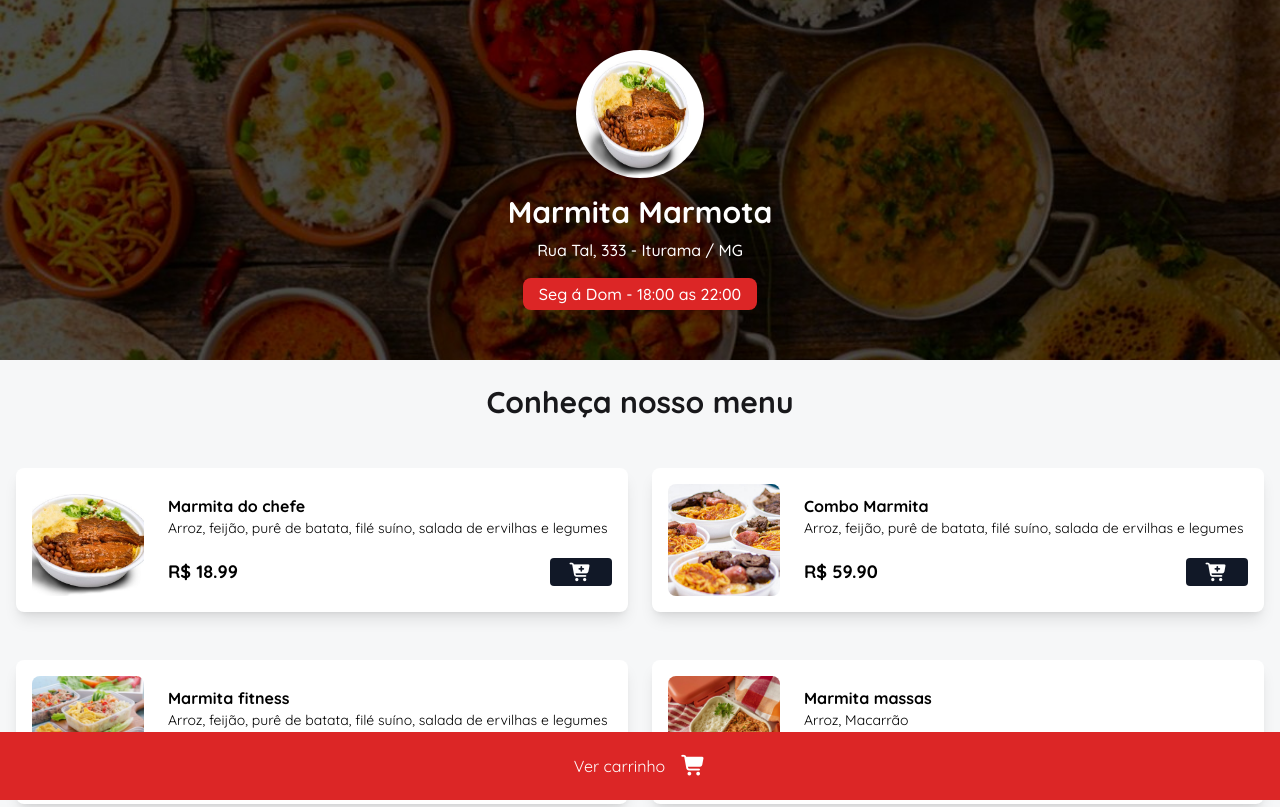
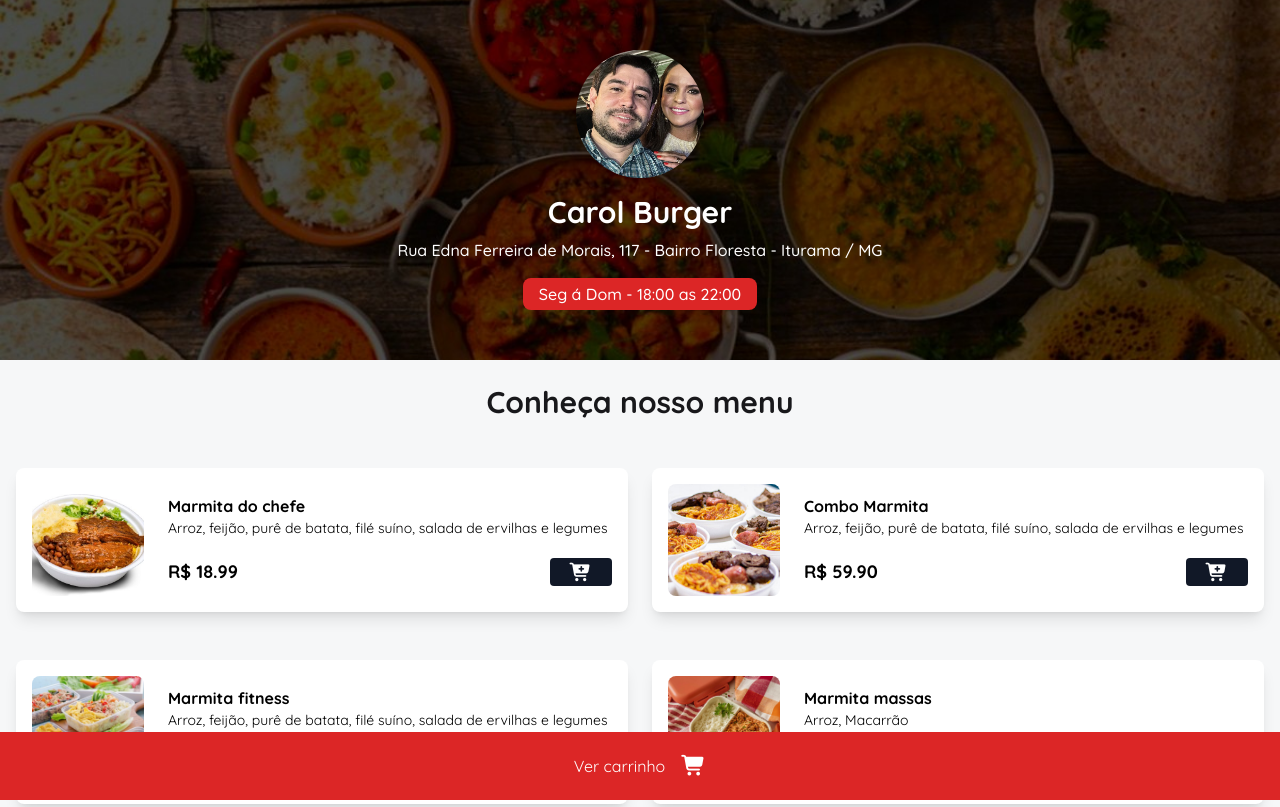
Before and after one commit to lfoadm/burger, a website: page index.html in a window 1280 px wide. Shown: the top 807 px of the page. Drawn offline with nearby package versions, Linux system fonts and the light colour scheme.

Commit message:
foto Carol

```diff
--- a/index.html
+++ b/index.html
@@ -20,9 +20,9 @@
     <!-- Header -->
      <header class="w-full h-[360px] bg-zinc-900 bg-home bg-cover bg-center">
         <div class="w-full h-full flex flex-col items-center justify-center">
-            <img src="./assets/img/marmita1.jpg" alt="Logo Cardapio" class="w-32 h-32 rounded-full shadow-lg hover:scale-110 transition-all duration-200">
-            <h1 class="text-3xl mt-4 mb-2 font-bold text-white">Marmita Marmota</h1>
-            <span class="text-white font-medium">Rua Tal, 333 - Iturama / MG</span>
+            <img src="./assets/img/lele.jpg" alt="Logo Cardapio" class="w-32 h-32 rounded-full shadow-lg hover:scale-110 transition-all duration-200">
+            <h1 class="text-3xl mt-4 mb-2 font-bold text-white">Carol Burger</h1>
+            <span class="text-white font-medium">Rua Edna Ferreira de Morais, 117 - Bairro Floresta - Iturama / MG</span>
             <div class="bg-green-600 px-4 py-1 rounded-lg mt-4"  id="date-span">
                 <span class="text-white font-medium">Seg á Dom - 18:00 as 22:00</span>
             </div>
```
Also changed, not shown: assets/img/lele.jpg (added).
